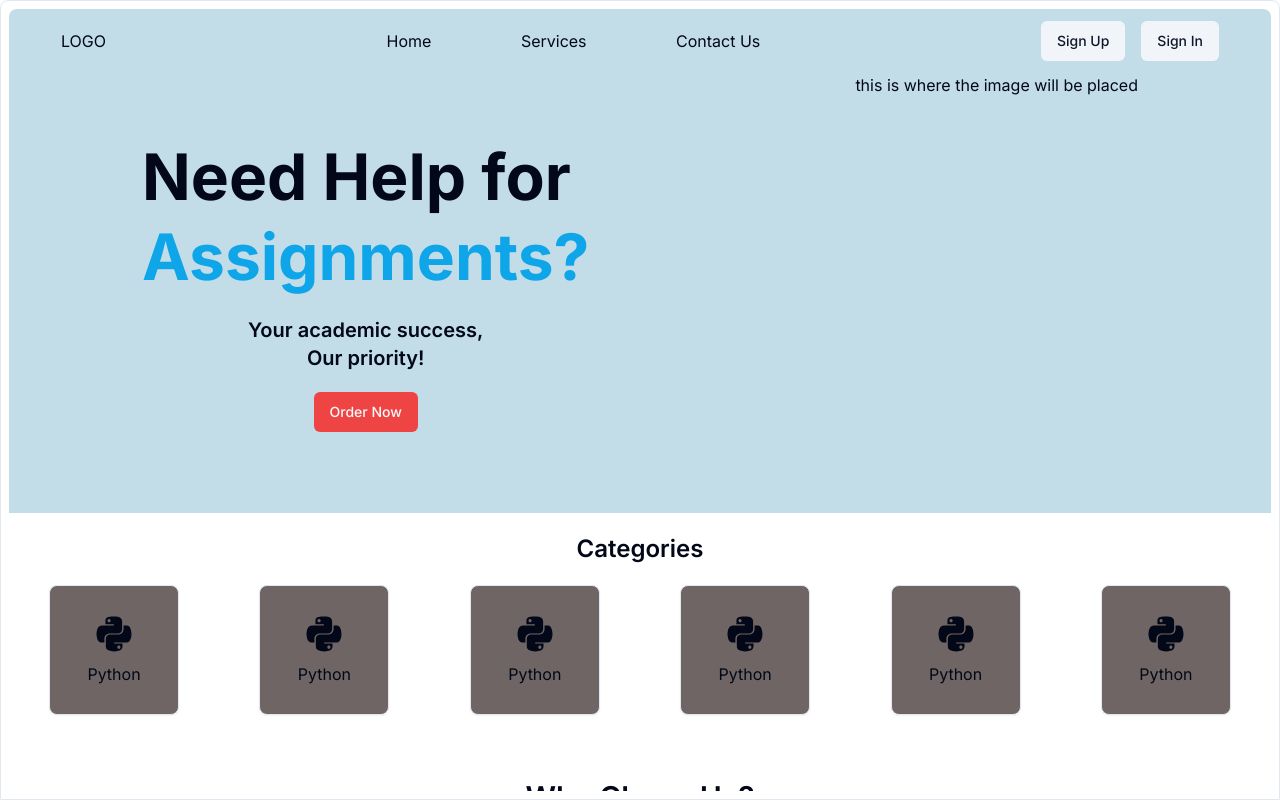
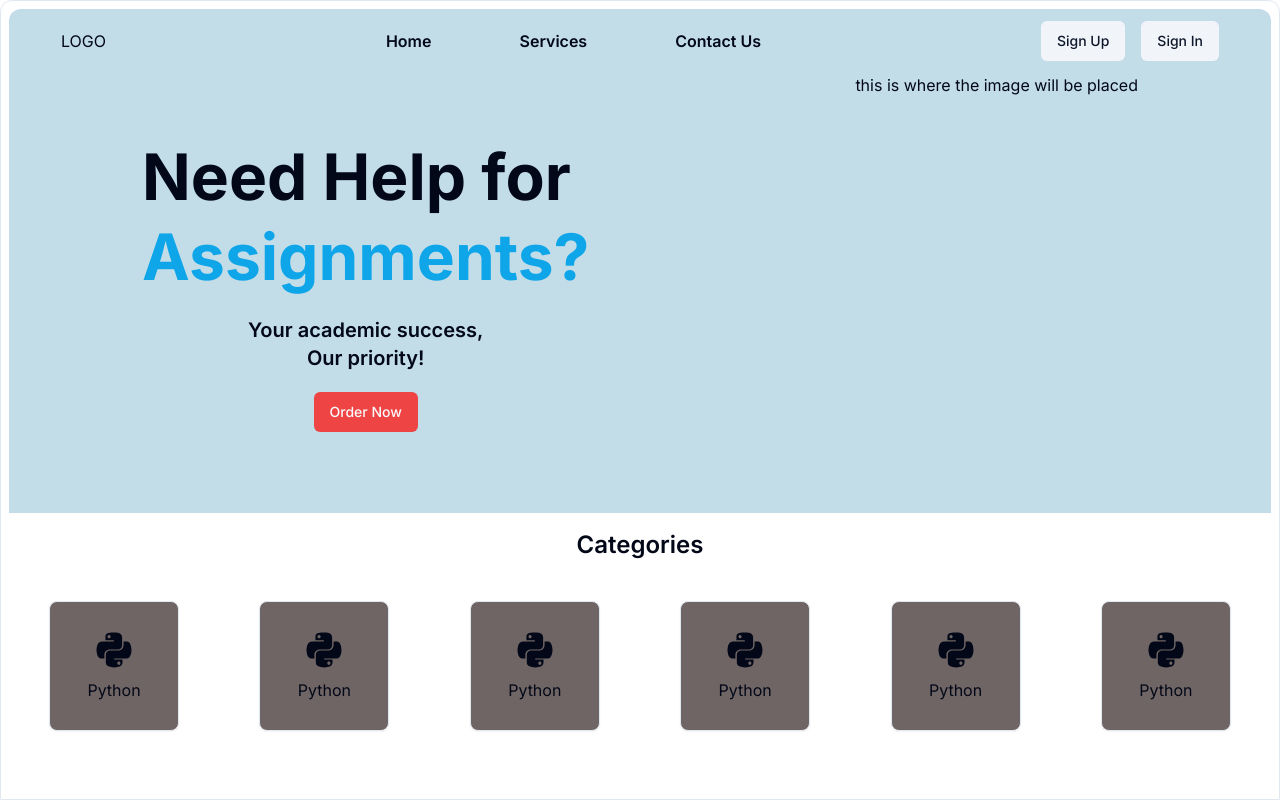
Before and after one commit to puravgc/thesispro_nepal, a Next.js app: page / in a window 1280 px wide. Built offline with nearby package versions, Linux system fonts and the light colour scheme.

Commit message:
helloworld

```diff
--- a/app/(sales)/_components/Navbar/Navbar.tsx
+++ b/app/(sales)/_components/Navbar/Navbar.tsx
@@ -23,7 +23,7 @@ const Navbar = () => {
         <ul className="flex justify-around w-[40%]">
          {
             liComponents.map((li) => (
-               <li key={li.id} className="hover:text-sky-500 cursor-pointer ">
+               <li key={li.id} className="hover:text-sky-500 cursor-pointer font-semibold">
                     {li.name}
                </li>
             ))
--- a/app/(sales)/_components/categories/Categories.tsx
+++ b/app/(sales)/_components/categories/Categories.tsx
@@ -5,8 +5,8 @@ import { FaPython } from "react-icons/fa";
 const Categories = () => {
   return (
     <div>
-      <h2 className="text-center font-semibold text-2xl my-5">Categories</h2>
-      <div className="flex justify-between mx-10">
+      <h2 className="text-center font-semibold text-2xl my-4 relative z-20">Categories</h2>
+      <div className="flex justify-between mx-10 my-10">
         <Card className="bg-[#706565] cursor-pointer hover:scale-150 transition duration-300 ease-in-out">
           <CardContent className="flex flex-col gap-2 p-2 w-32 h-32 items-center justify-center">
             <FaPython className="w-10 h-10"/>
--- a/app/(sales)/layout.tsx
+++ b/app/(sales)/layout.tsx
@@ -20,7 +20,7 @@ export default function RootLayout({
   return (
     <html lang="en">
       <body className={inter.className}>
-        <ScrollArea className="h-[100vh] w-full border block p-2 rounded-t-lg">
+        <ScrollArea className="h-[100vh] w-full border block p-2 rounded-t-xl">
           <Navbar />
           {children}
           <Footer />
```
